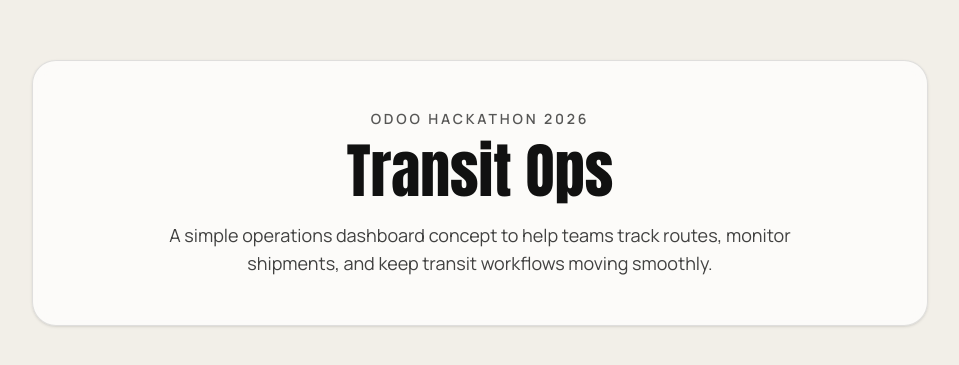
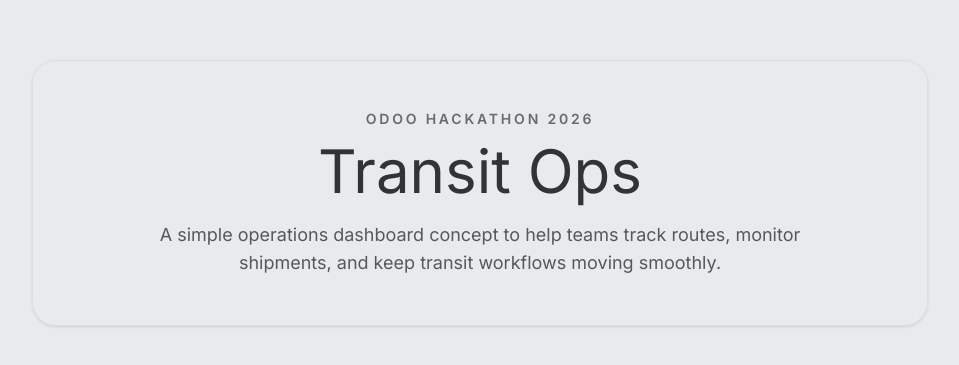
Before and after one commit to Chaudhari0707/transit-ops, a Next.js app: page / in a window 1280 px wide. Shown: the part 207-572 px from the top of the page, without its empty margins (160-1119 px from the left). Built offline with nearby package versions, Linux system fonts and the light colour scheme.

Commit message:
feat: update global styles and layout for improved theming and font integration

```diff
--- a/src/app/globals.css
+++ b/src/app/globals.css
@@ -1,47 +1,173 @@
 @import "tailwindcss";
 
+@custom-variant dark (&:is(.dark *));
+
 :root {
-  --background: #f2efe8;
-  --foreground: #111111;
-  --surface: rgba(255, 255, 255, 0.72);
-  --line: rgba(17, 17, 17, 0.12);
+  --background: oklch(0.9383 0.0042 236.4993);
+  --foreground: oklch(0.3211 0 0);
+  --card: oklch(1 0 0);
+  --card-foreground: oklch(0.3211 0 0);
+  --popover: oklch(1 0 0);
+  --popover-foreground: oklch(0.3211 0 0);
+  --primary: oklch(0.6397 0.172 36.4421);
+  --primary-foreground: oklch(1 0 0);
+  --secondary: oklch(0.967 0.0029 264.5419);
+  --secondary-foreground: oklch(0.4461 0.0263 256.8018);
+  --muted: oklch(0.9846 0.0017 247.8389);
+  --muted-foreground: oklch(0.551 0.0234 264.3637);
+  --accent: oklch(0.9119 0.0222 243.8174);
+  --accent-foreground: oklch(0.3791 0.1378 265.5222);
+  --destructive: oklch(0.6368 0.2078 25.3313);
+  --destructive-foreground: oklch(1 0 0);
+  --border: oklch(0.9022 0.0052 247.8822);
+  --input: oklch(0.97 0.0029 264.542);
+  --ring: oklch(0.6397 0.172 36.4421);
+  --chart-1: oklch(0.7156 0.0605 248.6845);
+  --chart-2: oklch(0.7875 0.0917 35.9616);
+  --chart-3: oklch(0.5778 0.0759 254.1573);
+  --chart-4: oklch(0.5016 0.0849 259.4902);
+  --chart-5: oklch(0.4241 0.0952 264.0306);
+  --sidebar: oklch(0.903 0.0046 258.3257);
+  --sidebar-foreground: oklch(0.3211 0 0);
+  --sidebar-primary: oklch(0.6397 0.172 36.4421);
+  --sidebar-primary-foreground: oklch(1 0 0);
+  --sidebar-accent: oklch(0.9119 0.0222 243.8174);
+  --sidebar-accent-foreground: oklch(0.3791 0.1378 265.5222);
+  --sidebar-border: oklch(0.9276 0.0058 264.5313);
+  --sidebar-ring: oklch(0.6397 0.172 36.4421);
+  --font-sans: Inter, sans-serif;
+  --font-serif: Source Serif 4, serif;
+  --font-mono: JetBrains Mono, monospace;
+  --radius: 0.75rem;
+  --shadow-x: 0px;
+  --shadow-y: 1px;
+  --shadow-blur: 3px;
+  --shadow-spread: 0px;
+  --shadow-opacity: 0.1;
+  --shadow-color: hsl(0 0% 0%);
+  --shadow-2xs: 0px 1px 3px 0px hsl(0 0% 0% / 0.05);
+  --shadow-xs: 0px 1px 3px 0px hsl(0 0% 0% / 0.05);
+  --shadow-sm: 0px 1px 3px 0px hsl(0 0% 0% / 0.1), 0px 1px 2px -1px hsl(0 0% 0% / 0.1);
+  --shadow: 0px 1px 3px 0px hsl(0 0% 0% / 0.1), 0px 1px 2px -1px hsl(0 0% 0% / 0.1);
+  --shadow-md: 0px 1px 3px 0px hsl(0 0% 0% / 0.1), 0px 2px 4px -1px hsl(0 0% 0% / 0.1);
+  --shadow-lg: 0px 1px 3px 0px hsl(0 0% 0% / 0.1), 0px 4px 6px -1px hsl(0 0% 0% / 0.1);
+  --shadow-xl: 0px 1px 3px 0px hsl(0 0% 0% / 0.1), 0px 8px 10px -1px hsl(0 0% 0% / 0.1);
+  --shadow-2xl: 0px 1px 3px 0px hsl(0 0% 0% / 0.25);
+  --tracking-normal: 0em;
+  --spacing: 0.25rem;
+}
+
+.dark {
+  --background: oklch(0.2598 0.0306 262.6666);
+  --foreground: oklch(0.9219 0 0);
+  --card: oklch(0.3106 0.0301 268.6365);
+  --card-foreground: oklch(0.9219 0 0);
+  --popover: oklch(0.29 0.0249 268.3986);
+  --popover-foreground: oklch(0.9219 0 0);
+  --primary: oklch(0.6397 0.172 36.4421);
+  --primary-foreground: oklch(1 0 0);
+  --secondary: oklch(0.3095 0.0266 266.7132);
+  --secondary-foreground: oklch(0.9219 0 0);
+  --muted: oklch(0.3095 0.0266 266.7132);
+  --muted-foreground: oklch(0.7155 0 0);
+  --accent: oklch(0.338 0.0589 267.5867);
+  --accent-foreground: oklch(0.8823 0.0571 254.1284);
+  --destructive: oklch(0.6368 0.2078 25.3313);
+  --destructive-foreground: oklch(1 0 0);
+  --border: oklch(0.3843 0.0301 269.7337);
+  --input: oklch(0.3843 0.0301 269.7337);
+  --ring: oklch(0.6397 0.172 36.4421);
+  --chart-1: oklch(0.7156 0.0605 248.6845);
+  --chart-2: oklch(0.7693 0.0876 34.1875);
+  --chart-3: oklch(0.5778 0.0759 254.1573);
+  --chart-4: oklch(0.5016 0.0849 259.4902);
+  --chart-5: oklch(0.4241 0.0952 264.0306);
+  --sidebar: oklch(0.31 0.0283 267.7408);
+  --sidebar-foreground: oklch(0.9219 0 0);
+  --sidebar-primary: oklch(0.6397 0.172 36.4421);
+  --sidebar-primary-foreground: oklch(1 0 0);
+  --sidebar-accent: oklch(0.338 0.0589 267.5867);
+  --sidebar-accent-foreground: oklch(0.8823 0.0571 254.1284);
+  --sidebar-border: oklch(0.3843 0.0301 269.7337);
+  --sidebar-ring: oklch(0.6397 0.172 36.4421);
+  --font-sans: Inter, sans-serif;
+  --font-serif: Source Serif 4, serif;
+  --font-mono: JetBrains Mono, monospace;
+  --radius: 0.75rem;
+  --shadow-x: 0px;
+  --shadow-y: 1px;
+  --shadow-blur: 3px;
+  --shadow-spread: 0px;
+  --shadow-opacity: 0.1;
+  --shadow-color: hsl(0 0% 0%);
+  --shadow-2xs: 0px 1px 3px 0px hsl(0 0% 0% / 0.05);
+  --shadow-xs: 0px 1px 3px 0px hsl(0 0% 0% / 0.05);
+  --shadow-sm: 0px 1px 3px 0px hsl(0 0% 0% / 0.1), 0px 1px 2px -1px hsl(0 0% 0% / 0.1);
+  --shadow: 0px 1px 3px 0px hsl(0 0% 0% / 0.1), 0px 1px 2px -1px hsl(0 0% 0% / 0.1);
+  --shadow-md: 0px 1px 3px 0px hsl(0 0% 0% / 0.1), 0px 2px 4px -1px hsl(0 0% 0% / 0.1);
+  --shadow-lg: 0px 1px 3px 0px hsl(0 0% 0% / 0.1), 0px 4px 6px -1px hsl(0 0% 0% / 0.1);
+  --shadow-xl: 0px 1px 3px 0px hsl(0 0% 0% / 0.1), 0px 8px 10px -1px hsl(0 0% 0% / 0.1);
+  --shadow-2xl: 0px 1px 3px 0px hsl(0 0% 0% / 0.25);
 }
 
 @theme inline {
   --color-background: var(--background);
   --color-foreground: var(--foreground);
-  --color-surface: var(--surface);
-  --color-line: var(--line);
-  --font-display: var(--font-anton);
-  --font-sans: var(--font-manrope);
+  --color-card: var(--card);
+  --color-card-foreground: var(--card-foreground);
+  --color-popover: var(--popover);
+  --color-popover-foreground: var(--popover-foreground);
+  --color-primary: var(--primary);
+  --color-primary-foreground: var(--primary-foreground);
+  --color-secondary: var(--secondary);
+  --color-secondary-foreground: var(--secondary-foreground);
+  --color-muted: var(--muted);
+  --color-muted-foreground: var(--muted-foreground);
+  --color-accent: var(--accent);
+  --color-accent-foreground: var(--accent-foreground);
+  --color-destructive: var(--destructive);
+  --color-destructive-foreground: var(--destructive-foreground);
+  --color-border: var(--border);
+  --color-input: var(--input);
+  --color-ring: var(--ring);
+  --color-chart-1: var(--chart-1);
+  --color-chart-2: var(--chart-2);
+  --color-chart-3: var(--chart-3);
+  --color-chart-4: var(--chart-4);
+  --color-chart-5: var(--chart-5);
+  --color-sidebar: var(--sidebar);
+  --color-sidebar-foreground: var(--sidebar-foreground);
+  --color-sidebar-primary: var(--sidebar-primary);
+  --color-sidebar-primary-foreground: var(--sidebar-primary-foreground);
+  --color-sidebar-accent: var(--sidebar-accent);
+  --color-sidebar-accent-foreground: var(--sidebar-accent-foreground);
+  --color-sidebar-border: var(--sidebar-border);
+  --color-sidebar-ring: var(--sidebar-ring);
+
+  --font-sans: var(--font-sans);
+  --font-mono: var(--font-mono);
+  --font-serif: var(--font-serif);
+
+  --radius-sm: calc(var(--radius) - 4px);
+  --radius-md: calc(var(--radius) - 2px);
+  --radius-lg: var(--radius);
+  --radius-xl: calc(var(--radius) + 4px);
+
+  --shadow-2xs: var(--shadow-2xs);
+  --shadow-xs: var(--shadow-xs);
+  --shadow-sm: var(--shadow-sm);
+  --shadow: var(--shadow);
+  --shadow-md: var(--shadow-md);
+  --shadow-lg: var(--shadow-lg);
+  --shadow-xl: var(--shadow-xl);
+  --shadow-2xl: var(--shadow-2xl);
 }
 
-@media (prefers-color-scheme: dark) {
-  :root {
-    --background: #090909;
-    --foreground: #f5f1e8;
-    --surface: rgba(16, 16, 16, 0.74);
-    --line: rgba(245, 241, 232, 0.14);
+@layer base {
+  * {
+    @apply border-border outline-ring/50;
+  }
+  body {
+    @apply bg-background text-foreground;
   }
 }
-
-html {
-  background: var(--background);
-  color: var(--foreground);
-}
-
-body {
-  background: var(--background);
-  color: var(--foreground);
-  font-family: var(--font-manrope), sans-serif;
-}
-
-::selection {
-  background: rgba(17, 17, 17, 0.12);
-}
-
-@media (prefers-color-scheme: dark) {
-  ::selection {
-    background: rgba(245, 241, 232, 0.18);
-  }
-}
--- a/src/app/layout.tsx
+++ b/src/app/layout.tsx
@@ -1,19 +1,23 @@
+// For adding custom fonts with other frameworks, see:
+// https://tailwindcss.com/docs/font-family
 import "@/app/globals.css";
 
 import type { Metadata } from "next";
-import { Anton, Manrope } from "next/font/google";
+import { Inter, JetBrains_Mono, Source_Serif_4 } from "next/font/google";
 
-const anton = Anton({
-  variable: "--font-anton",
-  weight: "400",
+const fontSans = Inter({
   subsets: ["latin"],
-  display: "swap",
+  variable: "--font-sans",
 });
 
-const manrope = Manrope({
-  variable: "--font-manrope",
+const fontSerif = Source_Serif_4({
   subsets: ["latin"],
-  display: "swap",
+  variable: "--font-serif",
+});
+
+const fontMono = JetBrains_Mono({
+  subsets: ["latin"],
+  variable: "--font-mono",
 });
 
 export const metadata: Metadata = {
@@ -27,8 +31,12 @@
   children: React.ReactNode;
 }>) {
   return (
-    <html lang="en" className={`${anton.variable} ${manrope.variable} h-full antialiased`}>
-      <body className="flex min-h-full flex-col font-sans">{children}</body>
+    <html lang="en">
+      <body
+        className={`${fontSans.variable} ${fontSerif.variable} ${fontMono.variable} antialiased`}
+      >
+        {children}
+      </body>
     </html>
   );
 }
```
Also changed, not shown: 1 other file (tests, documents, lock files or other folders).
